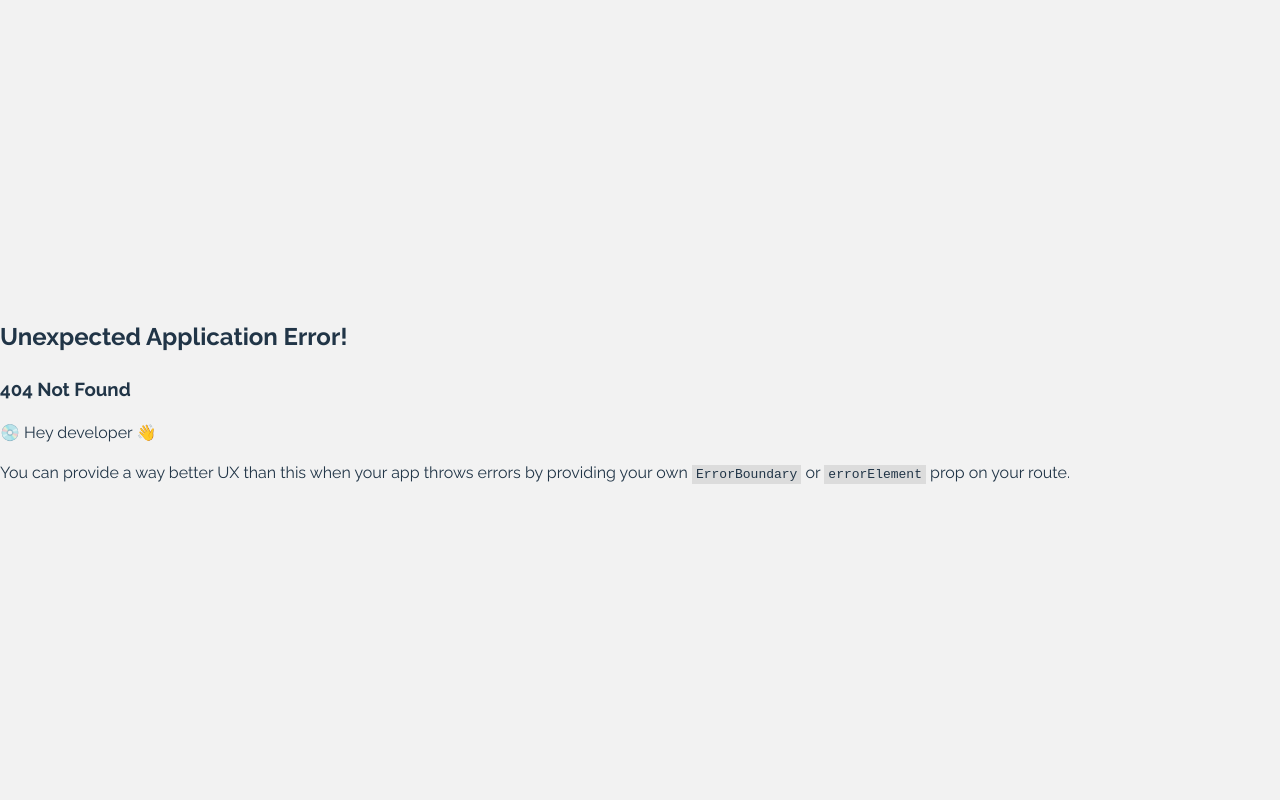
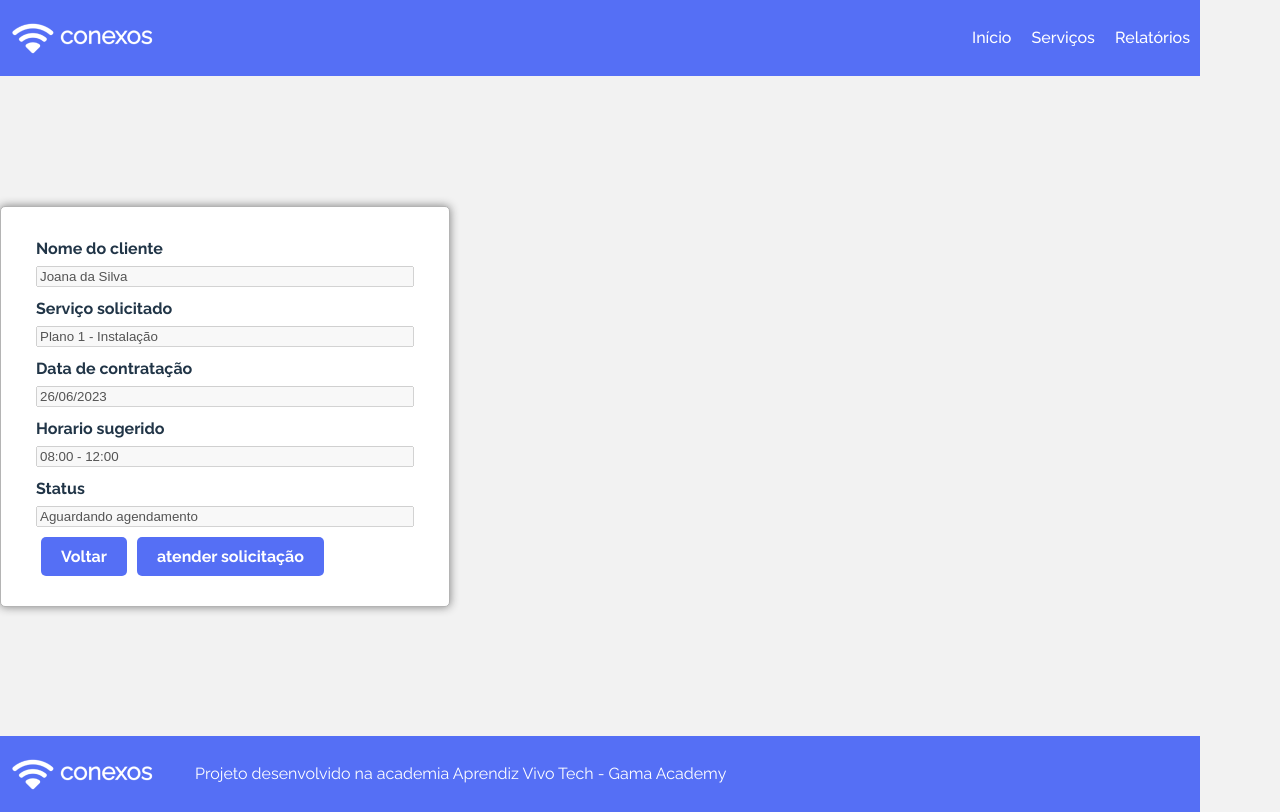
Before and after one commit to Thigas0608/vivoAprendiz-PROJETO.REACT-Gama, a React (Vite) app: page /servicos in a window 1280 px wide. Before the commit this address had no page. Built offline with nearby package versions, Linux system fonts and the light colour scheme; the HTML template or start-up script is replaced by a standard one.

Commit message:
Criando a pagina de detalhes da solicitação

```diff
--- a/src/Routes.tsx
+++ b/src/Routes.tsx
@@ -1,5 +1,6 @@
 import { createBrowserRouter, RouterProvider } from "react-router-dom";
 import Login from "./pages/Login";
+import ServicoDetalhe from "./pages/ServicoDetalhe";
 
 export default function Routes() {
   const routes = createBrowserRouter([
@@ -7,6 +8,11 @@ export default function Routes() {
       path: "/",
       element: <Login />,
     },
+
+    {
+      path: "/servicos",
+      element: <ServicoDetalhe />,
+    },
   ]);
 
   return <RouterProvider router={routes} />;
--- /dev/null
+++ b/src/components/ServicoDetalhes/index.tsx
@@ -0,0 +1,53 @@
+import { useState, FormEventHandler } from "react";
+import Button from "../Button";
+import { Form, Container } from "./style";
+
+
+export default function ServicoDetalhe() {
+  return (
+    <>
+      <Container>
+        <Form>
+          <label>Nome do cliente</label>
+          <input
+            type="text"
+            value="Joana da Silva"
+            disabled
+          />
+
+
+          <label>Serviço solicitado</label>
+          <input
+            type="text"
+            value="Plano 1 - Instalação"
+            disabled
+          />
+
+          <label>Data de contratação</label>
+          <input
+            type="text"
+            value="26/06/2023"
+            disabled
+          />
+
+          <label>Horario sugerido</label>
+          <input
+            type="text"
+            value="08:00 - 12:00"
+            disabled
+          />
+
+          <label>Status</label>
+          <input
+            type=""
+            value="Aguardando agendamento"
+            disabled
+          />
+
+          <Button text="Voltar" />
+          <Button text="atender solicitação" />
+        </Form>
+      </Container>
+    </>
+  );
+}
--- /dev/null
+++ b/src/components/ServicoDetalhes/style.ts
@@ -0,0 +1,32 @@
+import styled from "styled-components";
+
+export const Form = styled.form`
+  width: 450px;
+  background-color: #fff;
+  padding: 30px 35px;
+  margin: 50px 0;
+  border: 1px solid #b4b4b4;
+  border-radius: 5px;
+  box-shadow: 0px 0px 10px 0px grey;
+
+
+  input {
+    width: 100%;
+    margin-bottom: 10px;
+    margin-top: 5px;
+  }
+
+  label{
+    font-weight: bold
+  }
+`;
+
+export const Container = styled.div`
+  width: 1200px;
+  max-width: 100%;
+  margin: 0 auto;
+
+  Button{
+    margin: 0px 5px;
+  }
+`;
--- /dev/null
+++ b/src/pages/ServicoDetalhe/index.tsx
@@ -0,0 +1,15 @@
+import Header from "../../components/Header";
+import Footer from "../../components/Footer";
+import ServicoDetalhes from "../../components/ServicoDetalhes";
+
+export default function ServicoDetalhe() {
+    return (
+      <>
+        <Header />
+        <main className="flex">
+          <ServicoDetalhes />
+        </main>
+        <Footer />
+      </>
+    );
+  }
```
Also changed, not shown: src/pages/Servicos/index.tsx (deleted).
